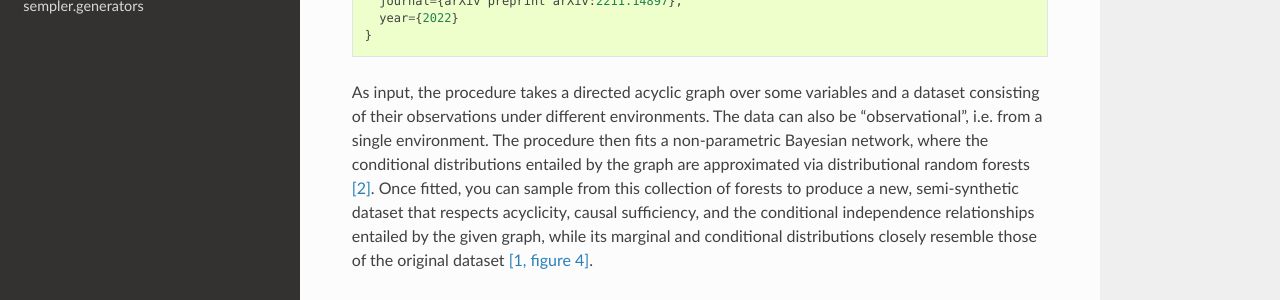
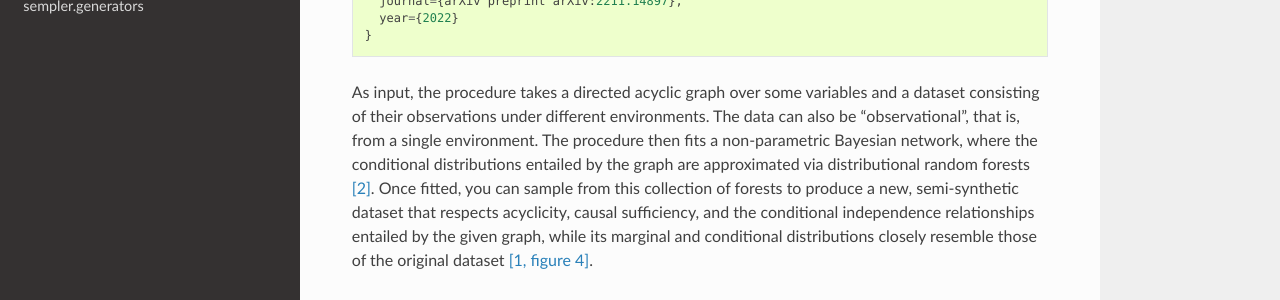
Before and after one commit to juangamella/sempler, a Sphinx documentation site: the page built from docs/source/drfnet.rst, in a window 1280 px wide and 900 px high. Shown: the part 351-651 px from the top of the window. Built offline with Sphinx 7.4.7 and the Read the Docs theme 2.0.0, drawn with Linux system fonts in a browser that asks for light colours.

```diff
--- a/docs/source/drfnet.rst
+++ b/docs/source/drfnet.rst
@@ -12,7 +12,7 @@ The :class:`sempler.DRFNet` class implements a procedure to generate realistic s
     year={2022}
   }
 
-As input, the procedure takes a directed acyclic graph over some variables and a dataset consisting of their observations under different environments. The data can also be "observational", i.e. from a single environment. The procedure then fits a non-parametric Bayesian network, where the conditional distributions entailed by the graph are approximated via distributional random forests :ref:`[2]<references class>`. Once fitted, you can sample from this collection of forests to produce a new, semi-synthetic dataset that respects acyclicity, causal sufficiency, and the conditional independence relationships entailed by the given graph, while its marginal and conditional distributions closely resemble those of the original dataset :ref:`[1, figure 4]<references class>`.
+As input, the procedure takes a directed acyclic graph over some variables and a dataset consisting of their observations under different environments. The data can also be "observational", that is, from a single environment. The procedure then fits a non-parametric Bayesian network, where the conditional distributions entailed by the graph are approximated via distributional random forests :ref:`[2]<references class>`. Once fitted, you can sample from this collection of forests to produce a new, semi-synthetic dataset that respects acyclicity, causal sufficiency, and the conditional independence relationships entailed by the given graph, while its marginal and conditional distributions closely resemble those of the original dataset :ref:`[1, figure 4]<references class>`.
 
 **Additional dependencies**
 
```
Also changed, not shown: README.md (+2 -0 lines), docs/marginals.png (added).
